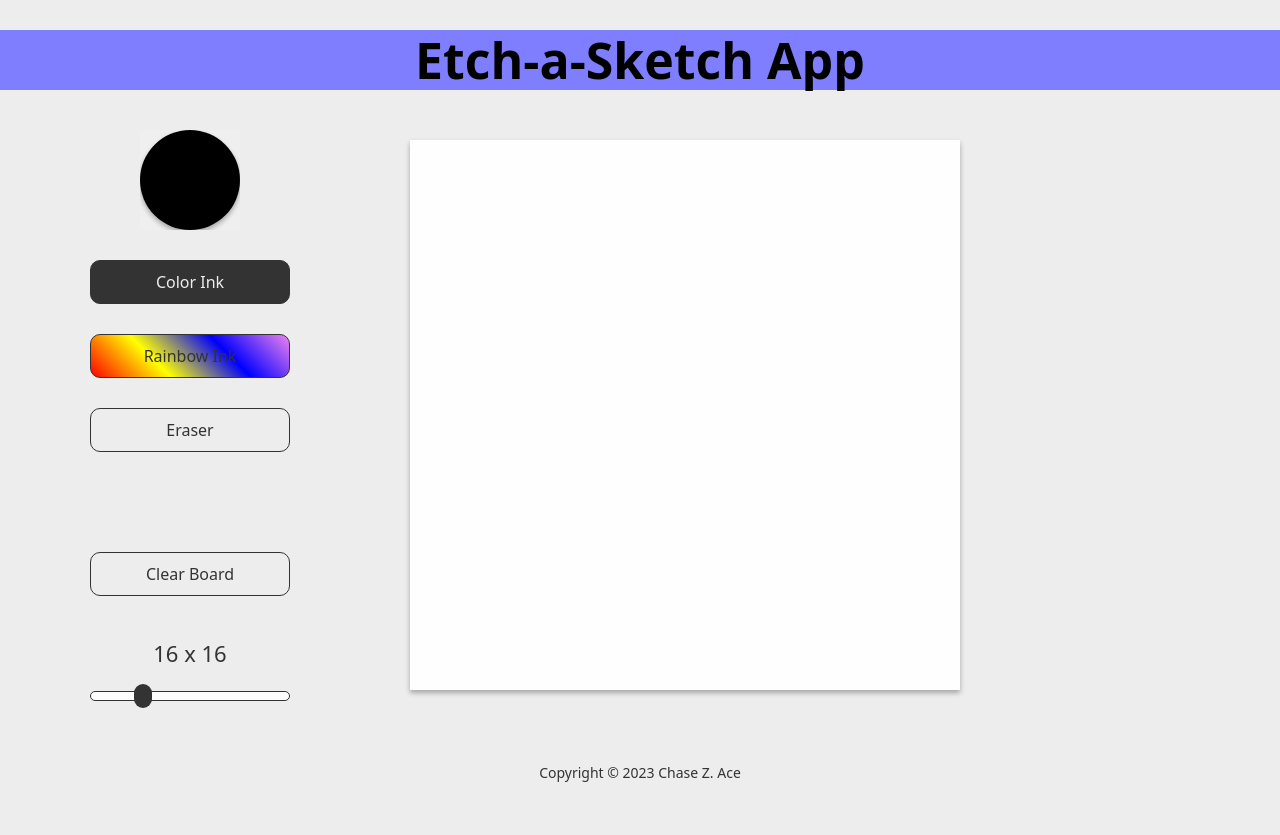
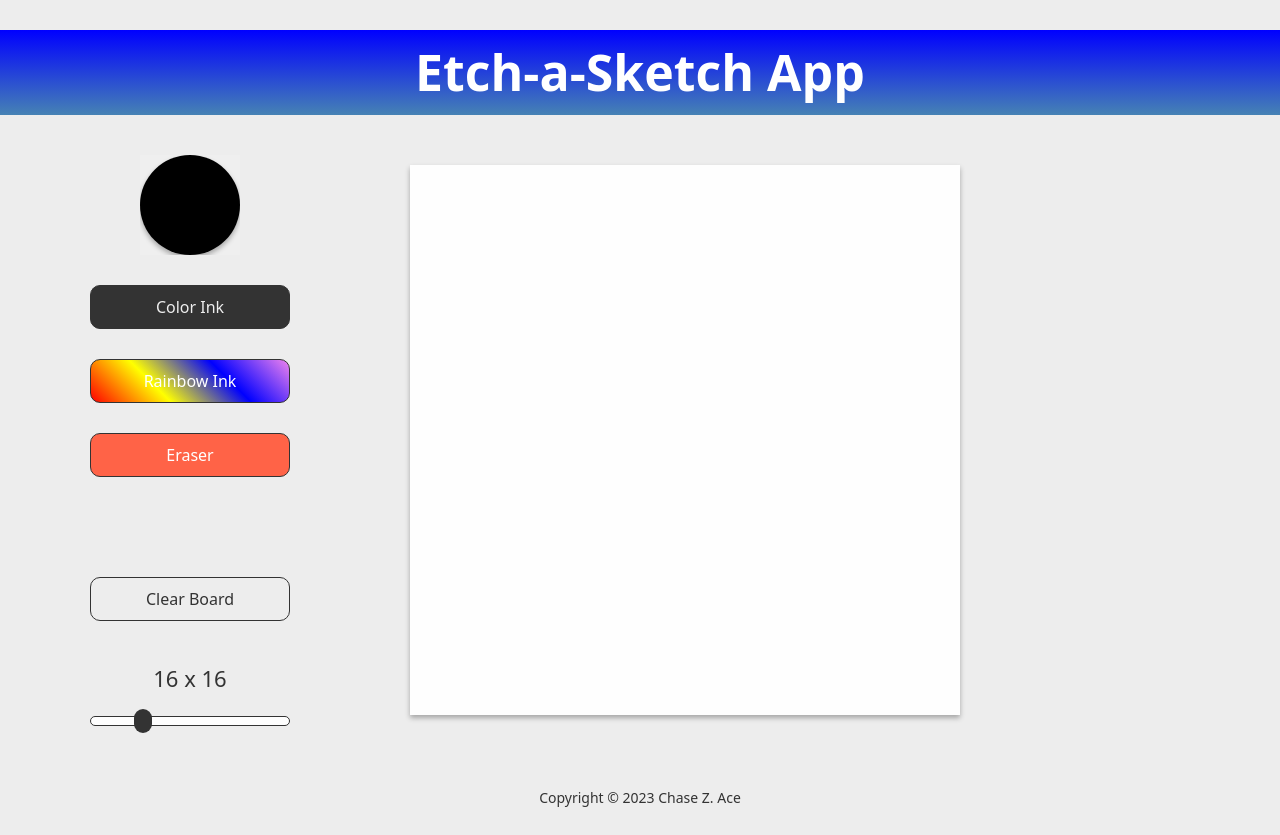
Before and after one commit to chaseofthejungle/js-odin-etch-a-sketch, a plain HTML site: page index.html in a window 1280 px wide. Before the commit the page ends 810 px from the top, so only its background shows below. Drawn offline with Linux system fonts and the light colour scheme.

Commit message:
Cosmetic updates to buttons and header.

```diff
--- a/style.css
+++ b/style.css
@@ -25,9 +25,9 @@ body {
 }
 
 h1 {
-    background: rgb(126, 126, 255);
-    line-height: 1.2;
-    color: #000;
+    background: linear-gradient(blue, steelblue);
+    line-height: 1.7;
+    color: rgb(255, 255, 255);
 }
 
 button, input {
@@ -78,6 +78,12 @@ button {
 
 #rainbowBtn {
     background: linear-gradient(45deg, red, yellow, blue, violet);
+    color: rgb(255, 255, 255);
+}
+
+#eraserBtn {
+    background: tomato;
+    color: rgb(255, 255, 255);
 }
 
 button.active {
```
